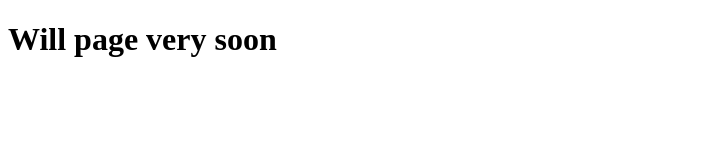
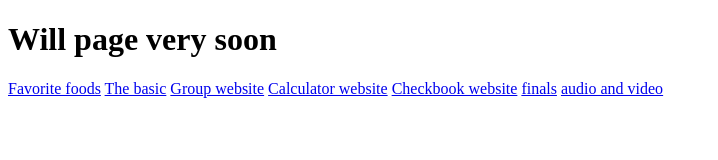
Before and after one commit to Wangel4/Wangel4.github.io, a plain HTML site: page index.html in a window 1280 px wide. Shown: the whole page, without its empty margins (0-718 px from the left). Drawn offline with Linux system fonts and the light colour scheme.

Commit message:
Links to index.html

```diff
--- a/index.html
+++ b/index.html
@@ -6,5 +6,15 @@
 </head>
 <body>
 <h1>Will page very soon</h1>
+<nav>
+    <a href="pfood.html">Favorite foods</a>
+    <a href="pbasic.html">The basic</a>
+    <a href="palexweb.html">Group website</a>
+    <a href="pcalculator.html">Calculator website</a>
+    <a href="pcheckbook.html">Checkbook website</a>
+    <a href="pfinal.html">finals</a>
+    <a href="paudiovideo.html">audio and video</a>
+</nav>
+
 </body>
 </html>
```
